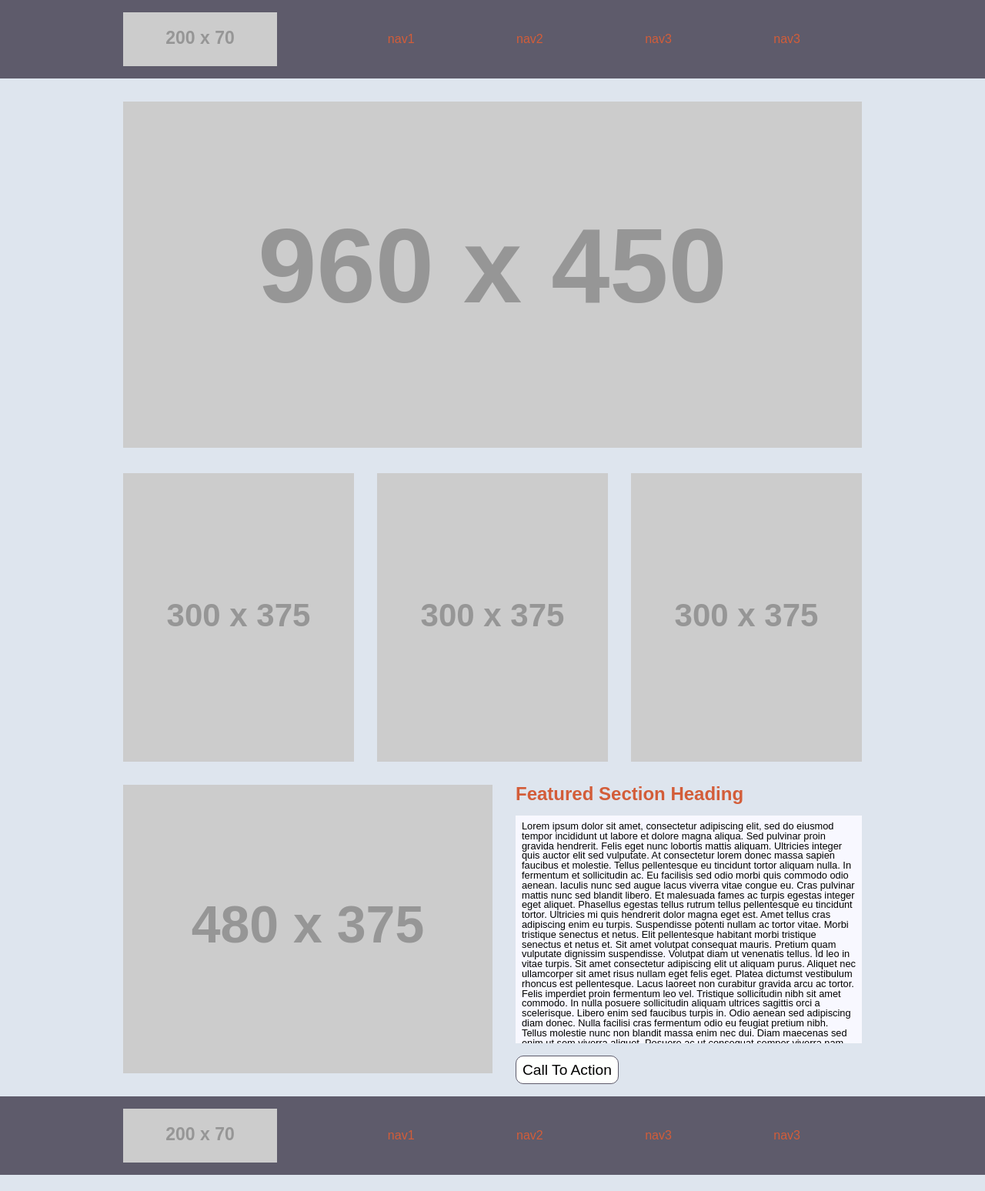
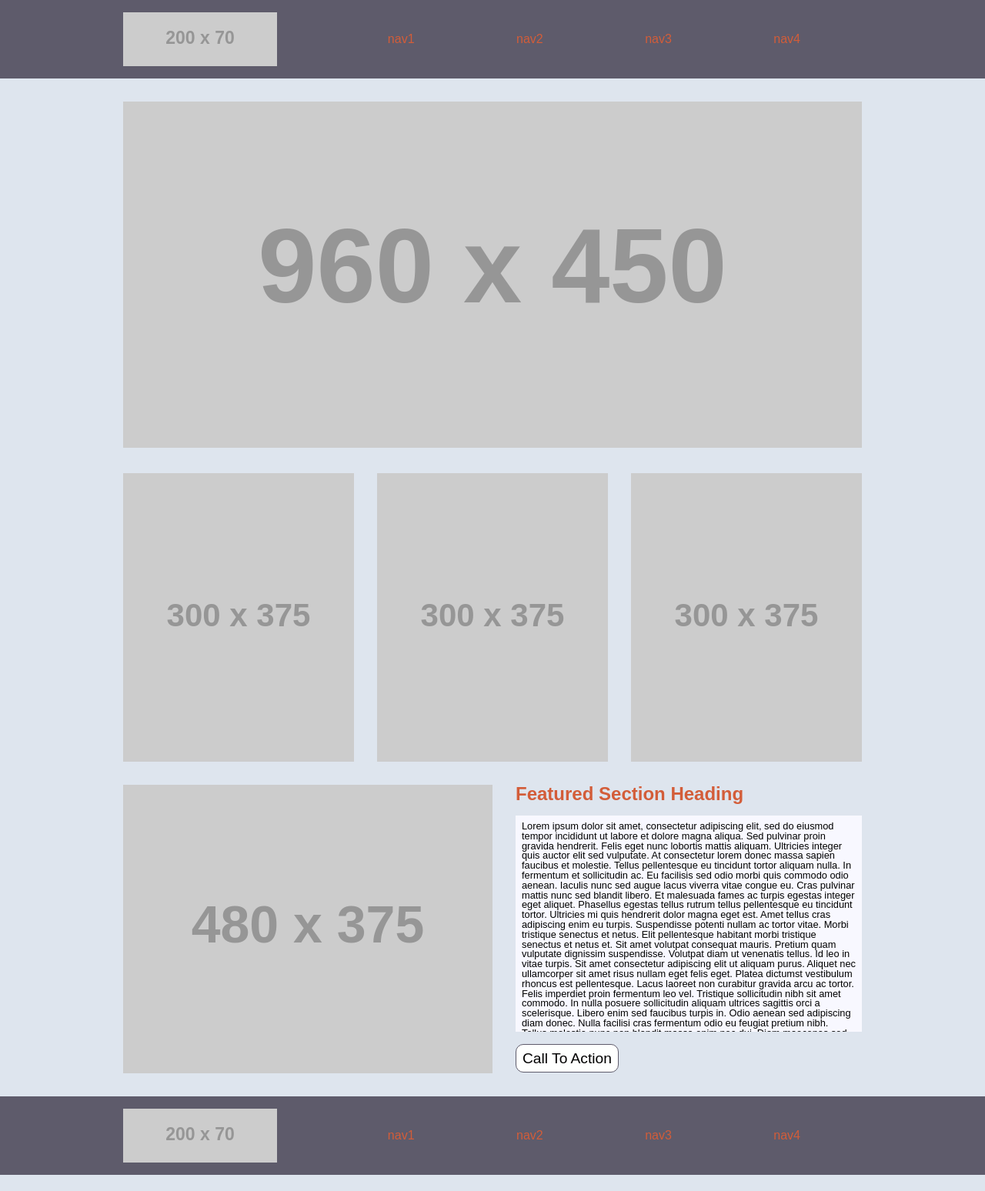
Before and after one commit to CullenSharp/wireframe-exercise, a plain HTML site: page index.html in a window 1280 px wide. Shown: the whole page at 77% size. Drawn offline with nearby package versions, Linux system fonts and the light colour scheme; placeholder pictures from the web are drawn by us.

Commit message:
Change placeholder colors

```diff
--- a/css/style.css
+++ b/css/style.css
@@ -90,7 +90,7 @@ article:last-child div h2{
 article:last-child p {
     padding: .5rem;
     overflow: scroll;
-    height: 280px;
+    height: 265px;
     font-size: .8rem;
     background-color: ghostwhite;
 
--- a/index.html
+++ b/index.html
@@ -12,13 +12,13 @@
 <body>
     <header>
         <section>
-            <img src="https://placehold.it/200x70/ddd" alt="placeholder">
+            <img src="https://placehold.it/200x70/bbb" alt="placeholder">
             <nav>
                 <ul>
                     <li><a href="">nav1</a></li>
                     <li><a href="">nav2</a></li>
                     <li><a href="">nav3</a></li>
-                    <li><a href="">nav3</a></li>
+                    <li><a href="">nav4</a></li>
                 </ul>
             </nav>
         </section>
@@ -89,13 +89,13 @@
     </main>
     <footer>
         <section>
-            <img src="https://placehold.it/200x70/ddd" alt="placeholder">
+            <img src="https://placehold.it/200x70/bbb" alt="placeholder">
             <nav>
                 <ul>
                     <li><a href="">nav1</a></li>
                     <li><a href="">nav2</a></li>
                     <li><a href="">nav3</a></li>
-                    <li><a href="">nav3</a></li>
+                    <li><a href="">nav4</a></li>
                 </ul>
             </nav>
         </section>
```
